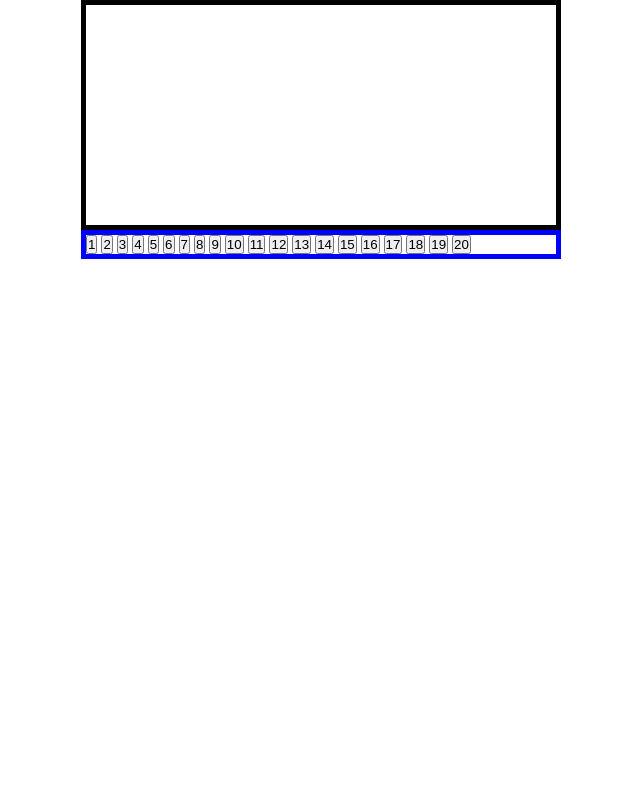
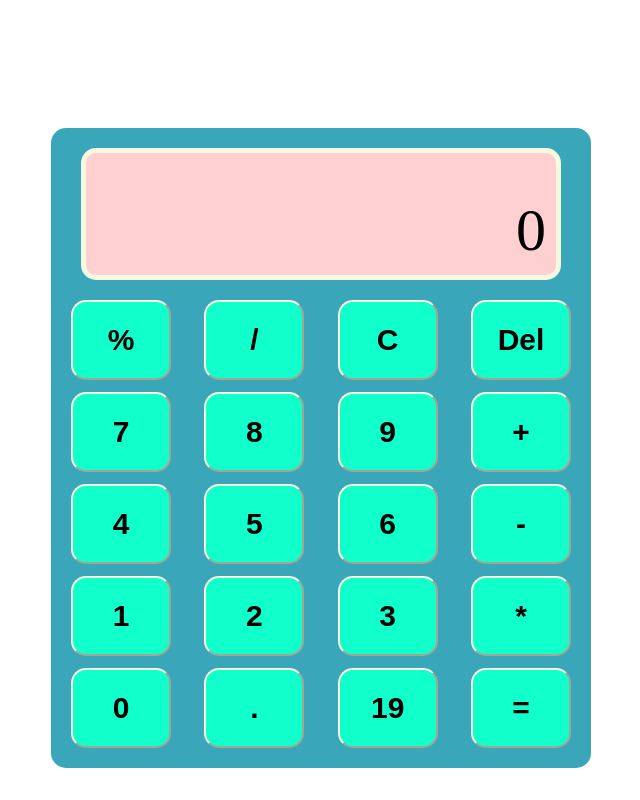
Before and after one commit to chronushan/Odin_Calculator, a plain HTML site: page index.html in a window 1280 px wide. Shown: the whole page, without its empty margins (319-959 px from the left). Drawn offline with Linux system fonts and the light colour scheme.

Commit message:
Add logic for caculator and basic UI

```diff
--- a/index.html
+++ b/index.html
@@ -7,29 +7,29 @@
 		<link rel="stylesheet" href="style.css" />
 	</head>
 	<body>
-		<div class="Calculator">
-			<div class="display"></div>
+		<div class="calculator">
+			<div class="display">0</div>
 			<div class="buttons">
+				<button>%</button>
+				<button>/</button>
+				<button>C</button>
+				<button>Del</button>
+				<button>7</button>
+				<button>8</button>
+				<button>9</button>
+				<button>+</button>
+				<button>4</button>
+				<button>5</button>
+				<button>6</button>
+				<button>-</button>
 				<button>1</button>
 				<button>2</button>
 				<button>3</button>
-				<button>4</button>
-				<button>5</button>
-				<button>6</button>
-				<button>7</button>
-				<button>8</button>
-				<button>9</button>
-				<button>10</button>
-				<button>11</button>
-				<button>12</button>
-				<button>13</button>
-				<button>14</button>
-				<button>15</button>
-				<button>16</button>
-				<button>17</button>
-				<button>18</button>
+				<button>*</button>
+				<button>0</button>
+				<button>.</button>
 				<button>19</button>
-				<button>20</button>
+				<button>=</button>
 			</div>
 		</div>
 	</body>
--- a/style.css
+++ b/style.css
@@ -8,9 +8,15 @@ body {
 	align-items: center;
 }
 .calculator {
+	display: flex;
+	flex-direction: column;
+	justify-content: space-between;
+	align-items: center;
 	margin-top: 10%;
 
-	border: red solid 5px;
+	background-color: #3aa6b9;
+	border-radius: 15px;
+
 	width: 500px;
 	height: 600px;
 	padding: 20px;
@@ -20,13 +26,31 @@ body {
 	justify-content: end;
 	align-items: end;
 	padding: 10px;
-	margin: auto;
-	height: 200px;
+	height: 130px;
 
-	border: 5px black solid;
+	background-color: #ffd0d0;
+
+	border: 5px #f9f9e0 solid;
+	border-radius: 15px;
 
 	width: 450px;
+
+	font-size: 60px;
 }
 .buttons {
-	border: blue 5px solid;
+	display: flex;
+	justify-content: space-between;
+	margin-top: 20px;
+	flex-wrap: wrap;
+	gap: 12px;
 }
+
+.buttons button {
+	width: 100px;
+	height: 80px;
+	font-size: 30px;
+	font-weight: bolder;
+	background-color: #10ffcb;
+	border-radius: 15px;
+	border-color: #f9f9e0;
+}
```
